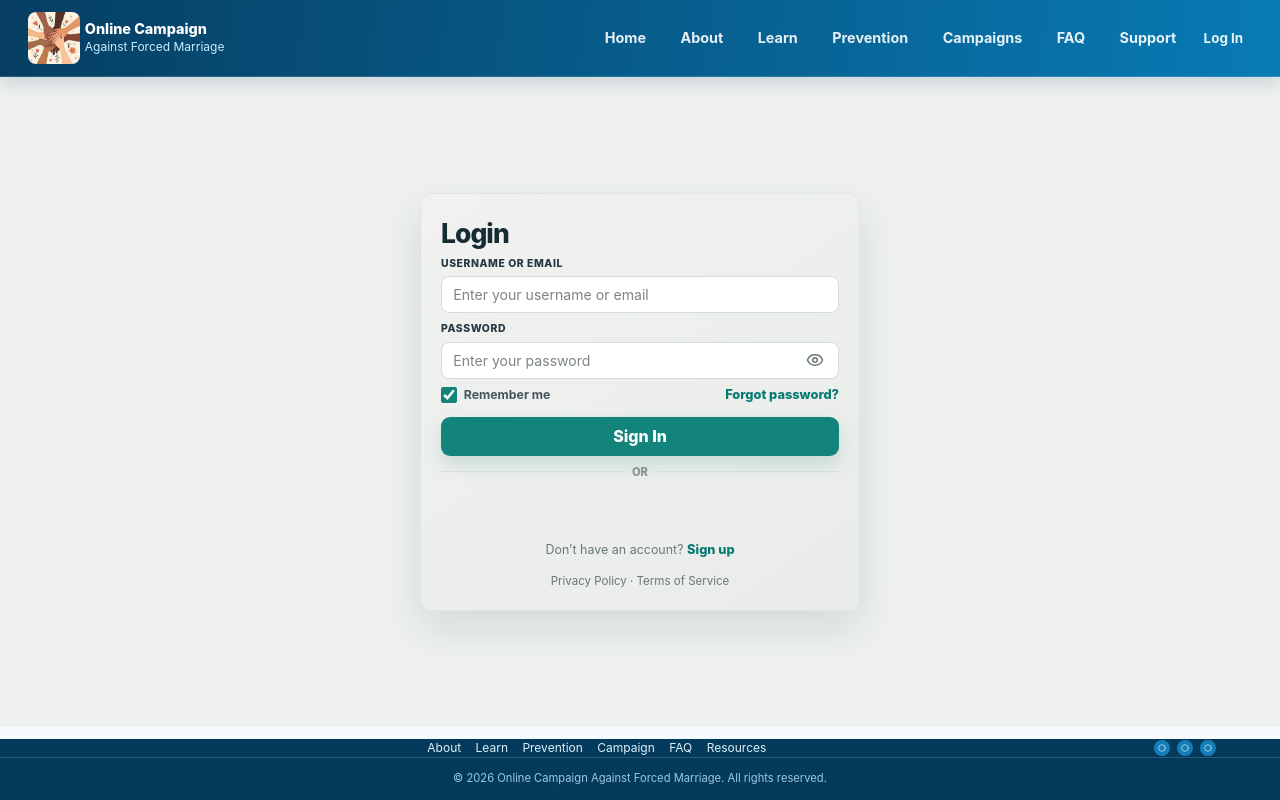
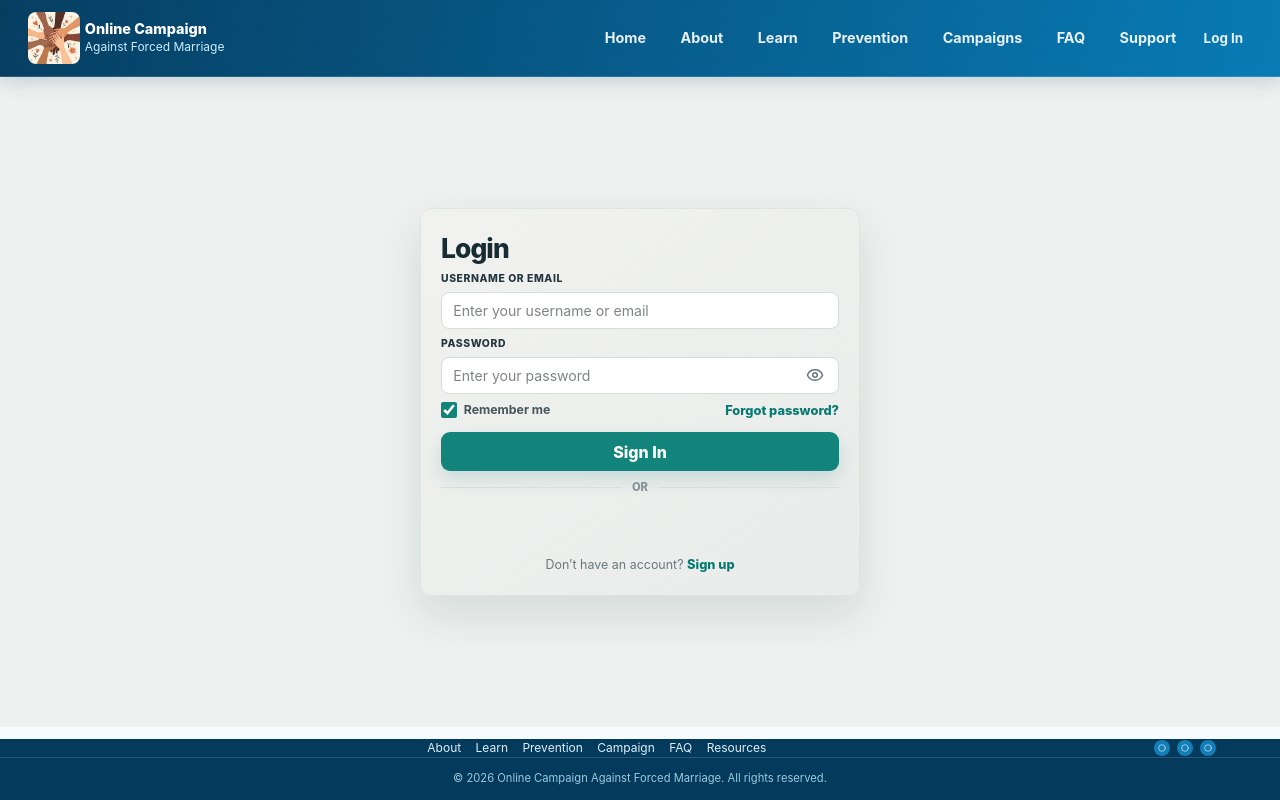
Before and after one commit to NyandengKuol/OnlineCampaignAgainstForcedMarriage, a React (Vite) app in the folder online-campaign/: page /login in a window 1280 px wide. Built offline with nearby package versions, Linux system fonts and the light colour scheme; no server answers.

Commit message:
Remove unavailable legal links

```diff
--- a/online-campaign/src/pages/LoginPage.jsx
+++ b/online-campaign/src/pages/LoginPage.jsx
@@ -81,7 +81,6 @@ const LoginPage = ({ setActiveTab }) => {
       <div className="google-login-wrap"><GoogleLogin onSuccess={handleGoogleSuccess} onError={() => setNotice('Google sign-in did not complete. Confirm this site is an authorized Google OAuth origin and try again.')} text="continue_with" theme="outline" shape="pill" size="large" width={googleButtonWidth} use_fedcm_for_button={false} /></div>
       {notice && <p className="auth-notice" role="status">{notice}</p>}
       <p className="auth-switch">Don’t have an account? <button className="auth-text-button" type="button" onClick={() => setActiveTab('signup')}>Sign up</button></p>
-      <p className="auth-legal">Privacy Policy · Terms of Service</p>
     </section>
   </main>;
 };
--- a/online-campaign/src/pages/SignupPage.jsx
+++ b/online-campaign/src/pages/SignupPage.jsx
@@ -106,7 +106,6 @@ const SignupPage = ({ setActiveTab }) => {
       <div className="auth-divider"><span>OR</span></div>
       <div className="google-login-wrap"><GoogleLogin onSuccess={handleGoogleSuccess} onError={() => setNotice('Google sign-in did not complete. Confirm this site is an authorized Google OAuth origin and try again.')} text="continue_with" theme="outline" shape="pill" size="large" width={googleButtonWidth} use_fedcm_for_button={false} /></div>
       <p className="auth-switch">Already have an account? <button className="auth-text-button" type="button" onClick={() => setActiveTab('login')}>Login</button></p>
-      <p className="auth-legal">By signing up, you agree to our <strong>Terms</strong> and <strong>Privacy Policy</strong></p>
     </section>
   </main>;
 };
```
